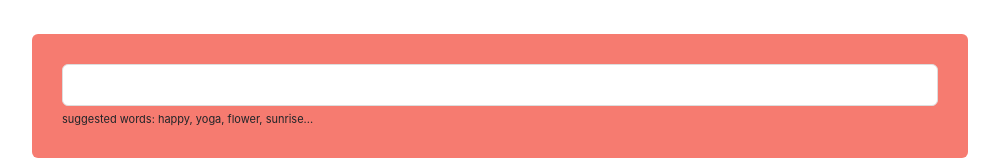
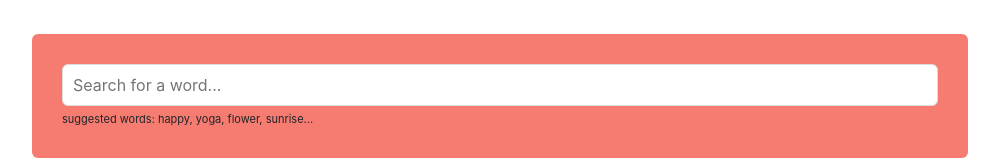
Before and after one commit to sh0nnie4/Dictionary-app, a React (Create React App) app: page / in a window 1280 px wide. Shown: the part 314-474 px from the top of the page, without its empty margins (140-1139 px from the left). Built offline with nearby package versions, Linux system fonts and the light colour scheme; no server answers.

Commit message:
changed definition font size

```diff
--- a/src/Dictionary.js
+++ b/src/Dictionary.js
@@ -48,7 +48,11 @@
         <h1>What word do you want to look up?</h1>
         <section>
           <form onSubmit={handleSubmit}>
-            <input type="search" onChange={handleKeywordChange} />
+            <input
+              type="search"
+              placeholder="Search for a word..."
+              onChange={handleKeywordChange}
+            />
           </form>
           <div className="hint">
             suggested words: happy, yoga, flower, sunrise...
--- a/src/Meaning.css
+++ b/src/Meaning.css
@@ -1,5 +1,5 @@
 .Definition {
-  font-size: 30px;
+  font-size: 25px;
 }
 .Meaning h3 {
   opacity: 0.5;
```
